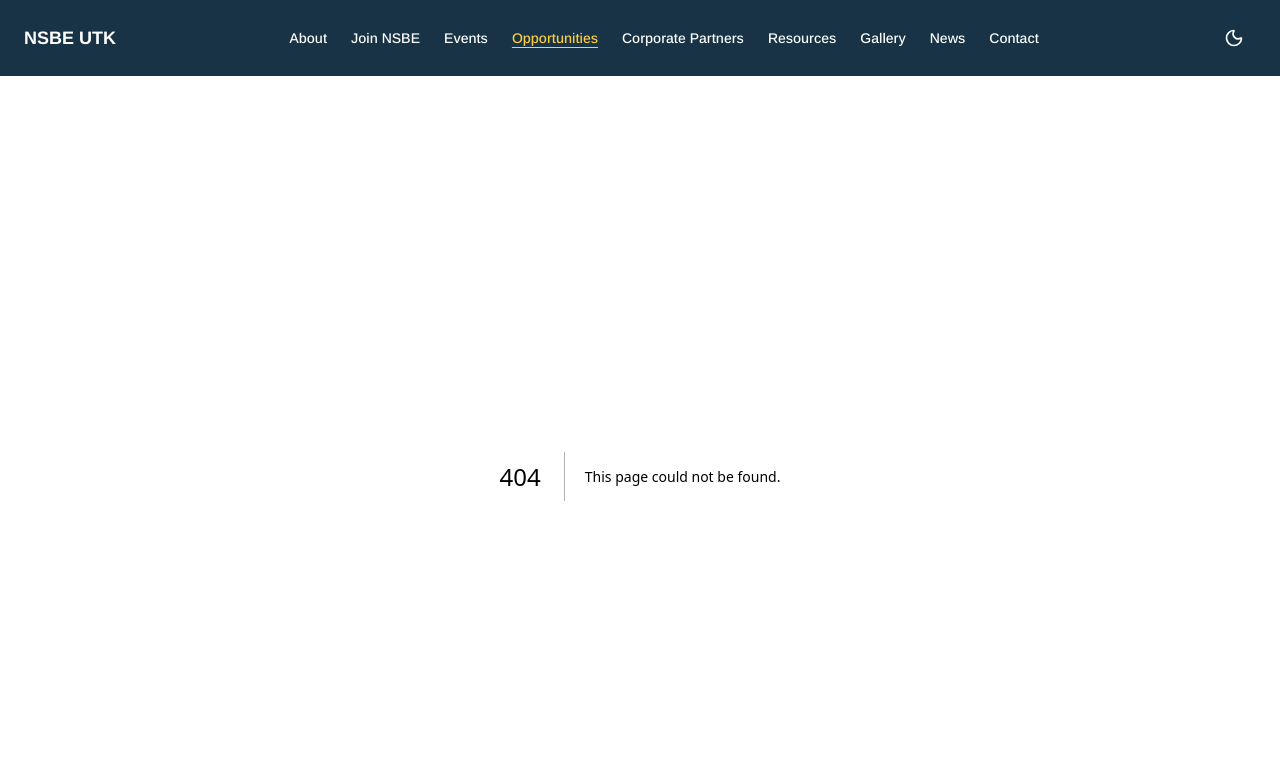
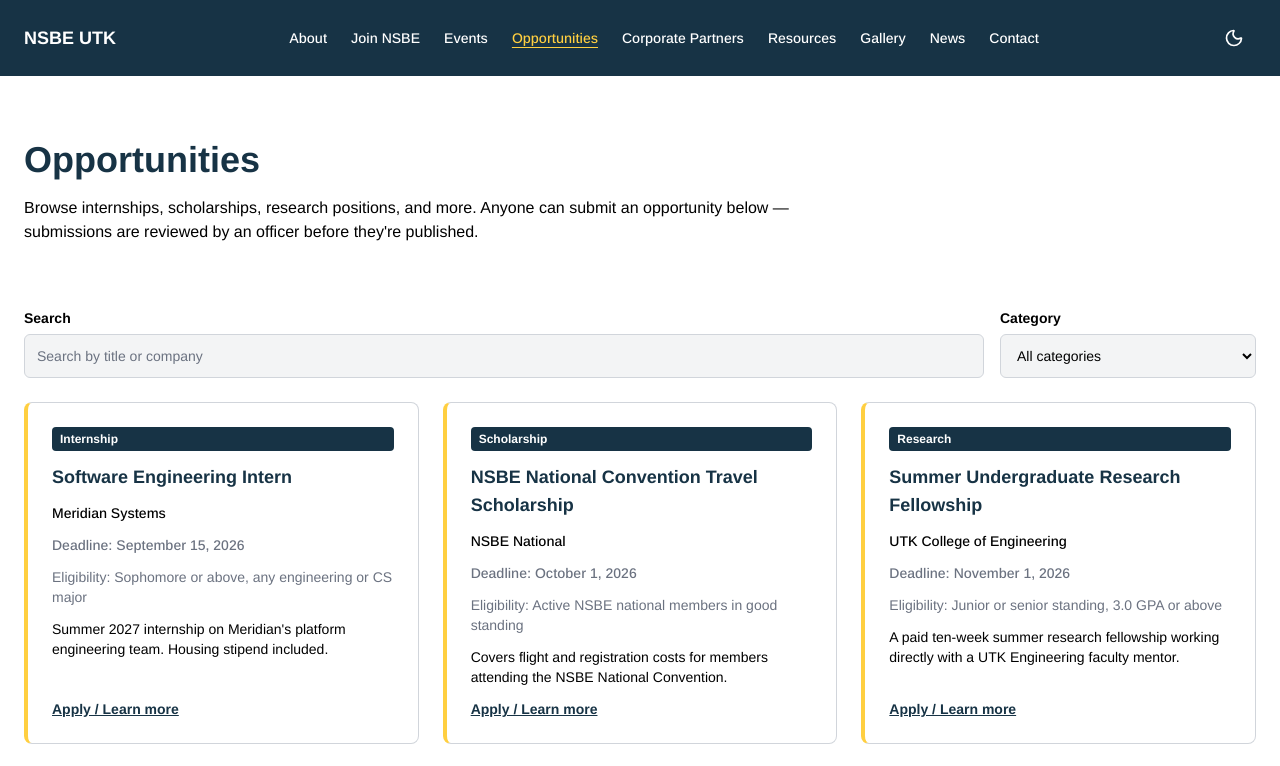
Before and after one commit to National-Society-of-Black-Engineers-UTK/nsbeutk-website-frontend, a Next.js app: page /opportunities in a window 1280 px wide. Before the commit this address had no page. Shown: the top 766 px of the page. Built offline with nearby package versions, Linux system fonts and the light colour scheme.

Commit message:
Build Opportunities page

```diff
--- /dev/null
+++ b/app/opportunities/page.tsx
@@ -0,0 +1,34 @@
+import type { Metadata } from "next";
+import { OpportunitiesBrowser } from "@/components/opportunities/opportunities-browser";
+import { OpportunitySubmissionForm } from "@/components/forms/opportunity-submission-form";
+import { opportunities } from "@/lib/data/opportunities";
+
+export const metadata: Metadata = {
+  title: "Opportunities",
+  description: "Internships, scholarships, research, and more submitted by the NSBE UTK community.",
+};
+
+export default function OpportunitiesPage() {
+  return (
+    <div className="mx-auto flex max-w-[1280px] flex-col gap-16 px-6 py-16">
+      <section className="max-w-3xl">
+        <h1 className="text-3xl font-bold text-primary dark:text-secondary sm:text-4xl">Opportunities</h1>
+        <p className="mt-4 text-base text-foreground">
+          Browse internships, scholarships, research positions, and more. Anyone can submit an
+          opportunity below — submissions are reviewed by an officer before they&apos;re published.
+        </p>
+      </section>
+
+      <section>
+        <OpportunitiesBrowser opportunities={opportunities} />
+      </section>
+
+      <section className="max-w-xl">
+        <h2 className="text-2xl font-bold text-primary dark:text-secondary">Submit an opportunity</h2>
+        <div className="mt-6">
+          <OpportunitySubmissionForm />
+        </div>
+      </section>
+    </div>
+  );
+}
```
